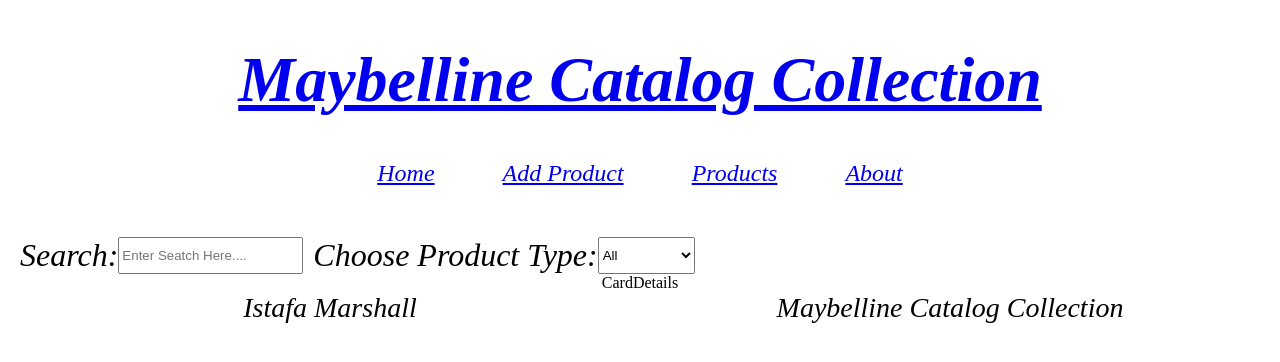
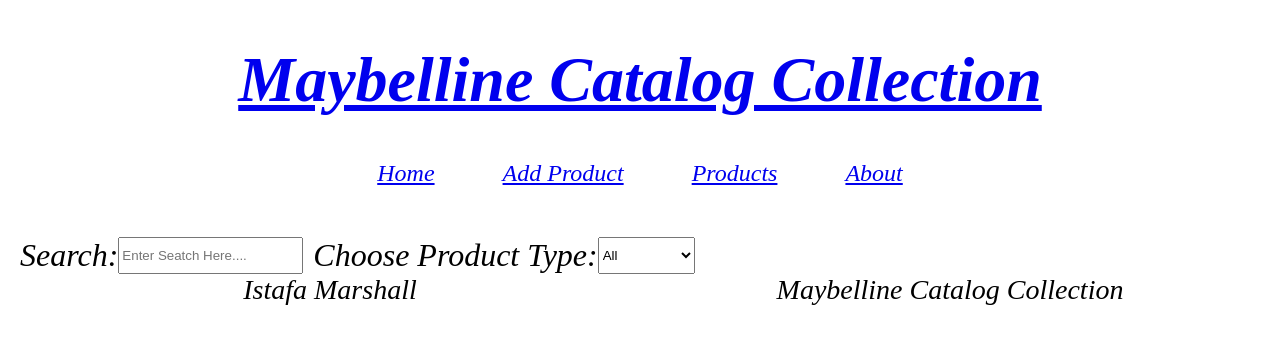
Before and after one commit to ISTAFAMARSHALL/maybelline-catalog-collection, a React (Create React App) app: page /products/11 in a window 1280 px wide. Shown: the top 362 px of the page. Built offline with nearby package versions, Linux system fonts and the light colour scheme; data requests are answered from the project's data file; the HTML template or start-up script is replaced by a standard one.

Commit message:
updated CardDetails

```diff
--- a/src/MakeUpContainer.js/CardDetails.js
+++ b/src/MakeUpContainer.js/CardDetails.js
@@ -4,11 +4,36 @@
 
 function CardDetails({products}) {
 
-  const {id } = useParams();
-  console.log(products)
+  parseInt()
+
+  const {id} = useParams();
+  // console.log(products)
+  // console.log(id)
+
+  const cards = products.filter((item) => {
+    if (item.id === parseInt(id)){
+      console.log(item)
+      return item
+    }
+  })
+
+
+  const dCard = [...cards]
+
+  console.log(dCard)
 
   return (
-    <div>CardDetails</div>
+    <div key={cards.id}>
+    {/* <h1>{item.name}</h1>
+    <img src={item.image_link} alt={item.name}  ></img>
+    <p>Release Date:{item.created_at}</p>
+    <p>Prodcut Type:{item.product_type}</p>
+    <p></p>
+    <p>Rating:{item.rating}</p>
+     <p>Availble Colors:{item.product_colors}</p>
+    <h3>Price: {item.price}</h3> */}
+</div>
+
   )
 }
 
```
